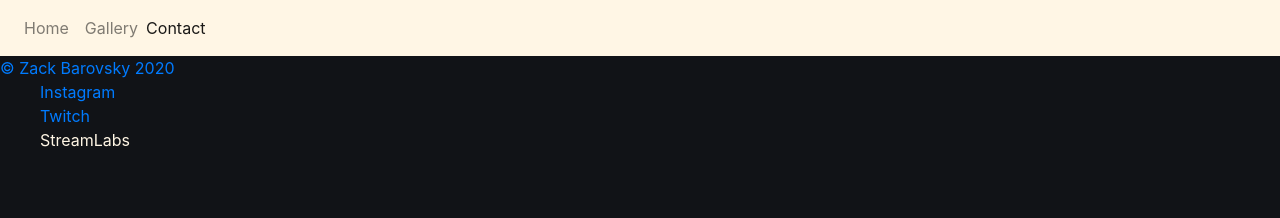
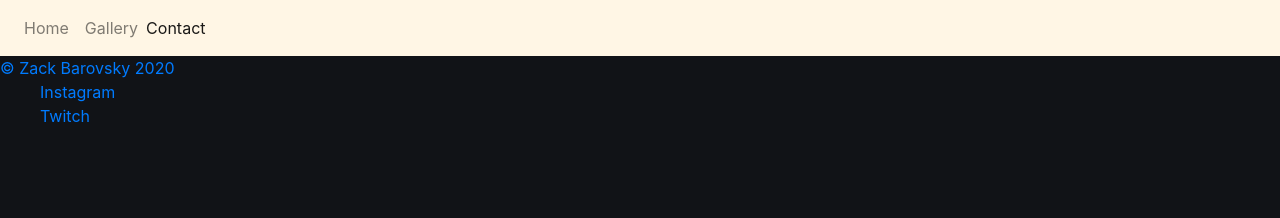
Before and after one commit to zbarovsky/gl-client, a React (Create React App) app: page /shop in a window 1280 px wide. Shown: the top 218 px of the page. Built offline with nearby package versions, Linux system fonts and the light colour scheme.

Commit message:
commit for push

```diff
--- a/src/components/Footer.js
+++ b/src/components/Footer.js
@@ -1,4 +1,5 @@
 import React from 'react'
+import {Nav, Navbar} from 'react-bootstrap'
 
 const Footer = () => {
     return (
@@ -14,9 +15,6 @@ const Footer = () => {
                     <li>
                         <a href='https://www.twitch.tv/docterques' target='_blank'>Twitch</a>
                     </li>
-                    <li>
-                       StreamLabs
-                    </li>
                 </ul>
             </div>
         </div>
```
